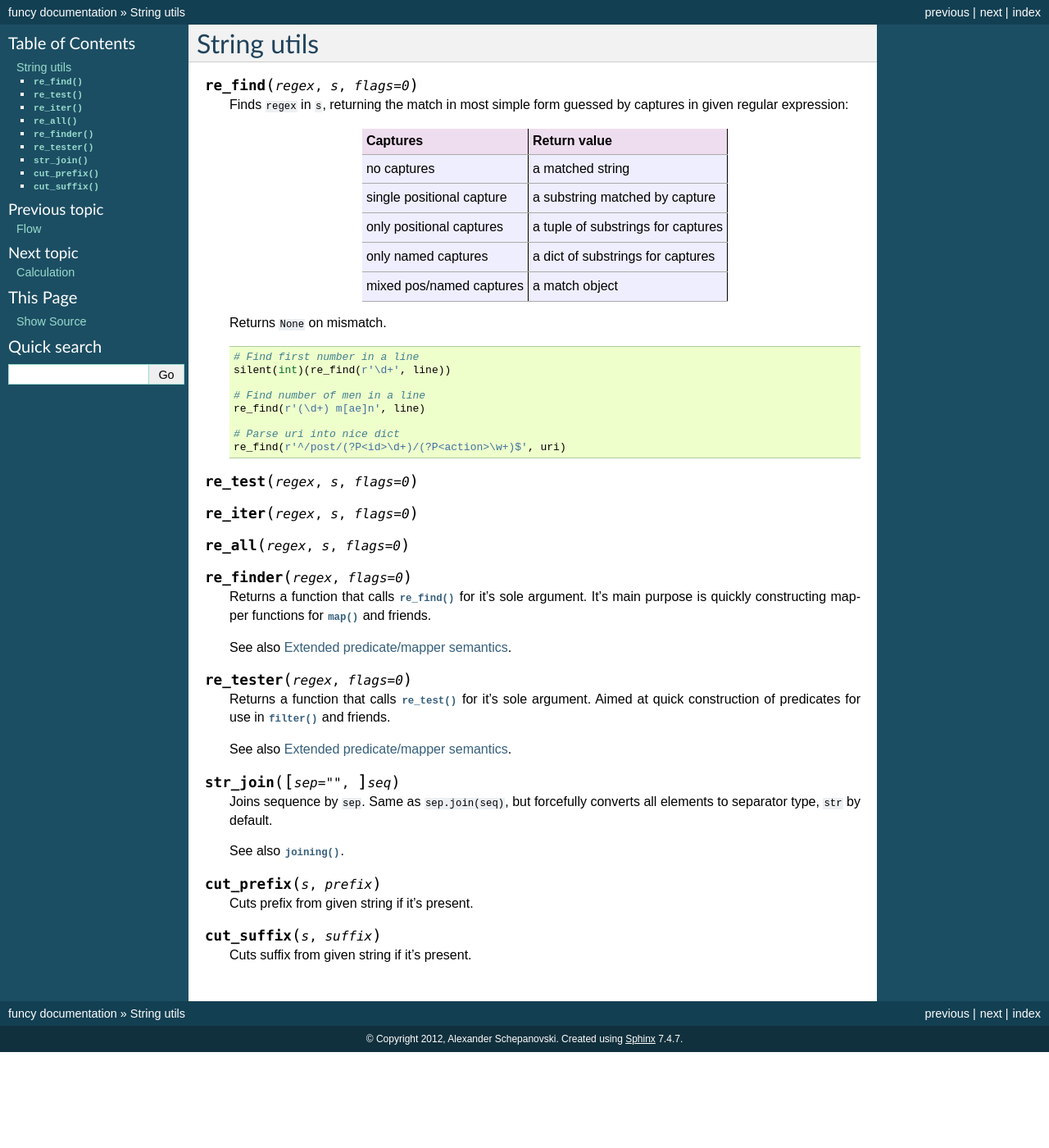
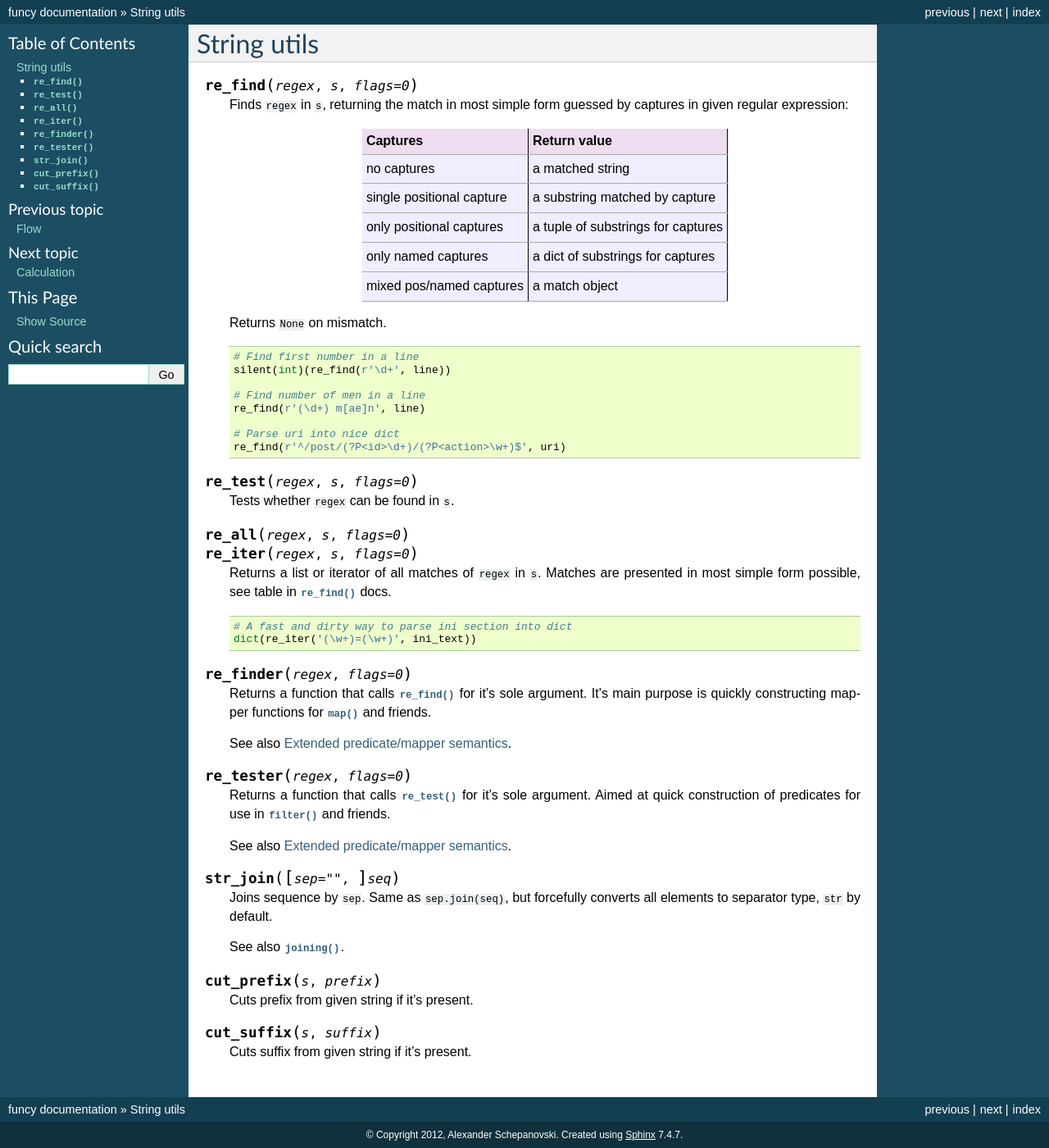
Before and after one commit to Jamaal224/funcy, a Sphinx documentation site: the page built from docs/strings.rst, in a window 1280 px wide. Shown: the whole page at 82% size. Built offline with Sphinx 7.4.7, drawn with Linux system fonts in a browser that asks for light colours; before the commit the page ends 1283 px from its top, so only the background shows below that.

Commit message:
Documented re_test(), re_all() and re_iter()

```diff
--- a/docs/strings.rst
+++ b/docs/strings.rst
@@ -30,8 +30,19 @@ String utils
 
 
 .. function:: re_test(regex, s, flags=0)
-.. function:: re_iter(regex, s, flags=0)
+
+    Tests whether ``regex`` can be found in ``s``.
+
+
 .. function:: re_all(regex, s, flags=0)
+              re_iter(regex, s, flags=0)
+
+    Returns a list or iterator of all matches of ``regex`` in ``s``. Matches are presented in most simple form possible, see table in :func:`re_find` docs.
+
+    ::
+
+        # A fast and dirty way to parse ini section into dict
+        dict(re_iter('(\w+)=(\w+)', ini_text))
 
 
 .. function:: re_finder(regex, flags=0)
```
